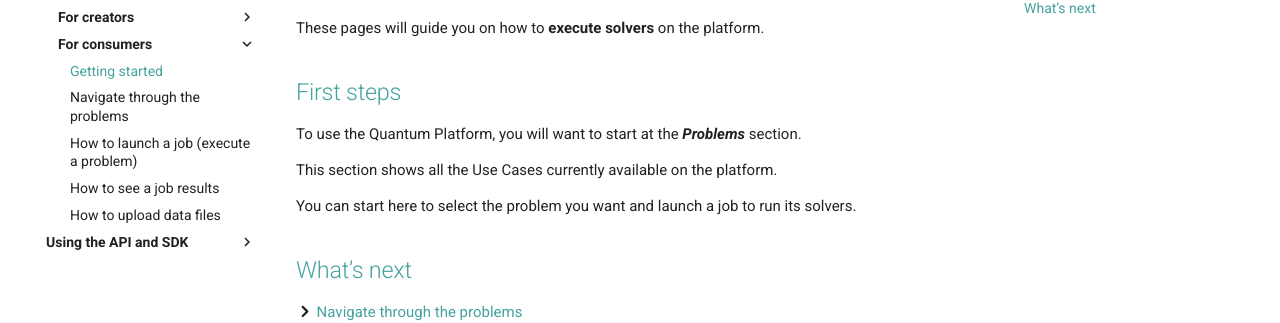
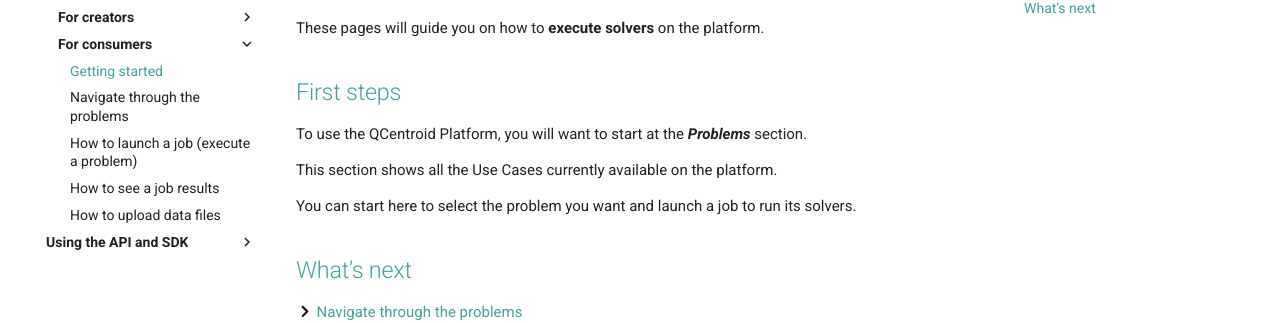
Before and after one commit to QCentroid/qcentroid-docs, an MkDocs documentation site: the page built from docs/platform/getting-started-consumers.md, in a window 1280 px wide. Shown: the part 157-480 px from the top of the page. Built offline with MkDocs 1.6.1 and Material for MkDocs 9.7.7, drawn with Linux system fonts in a browser that asks for light colours; comment, search, counter and statistics services are not loaded.

Commit message:
minor content changes

```diff
--- a/docs/platform/getting-started-consumers.md
+++ b/docs/platform/getting-started-consumers.md
@@ -4,7 +4,7 @@
 
 ## First steps
 
-To use the Quantum Platform, you will want to start at the ***Problems*** section.
+To use the QCentroid Platform, you will want to start at the ***Problems*** section.
 
 This section shows all the Use Cases currently available on the platform.
 
```
Also changed, not shown: docs/platform/edit-problem.md (+2 -0 lines), docs/platform/edit-solver.md (+2 -0 lines), docs/platform/getting-started-creators.md (+1 -1 lines).
